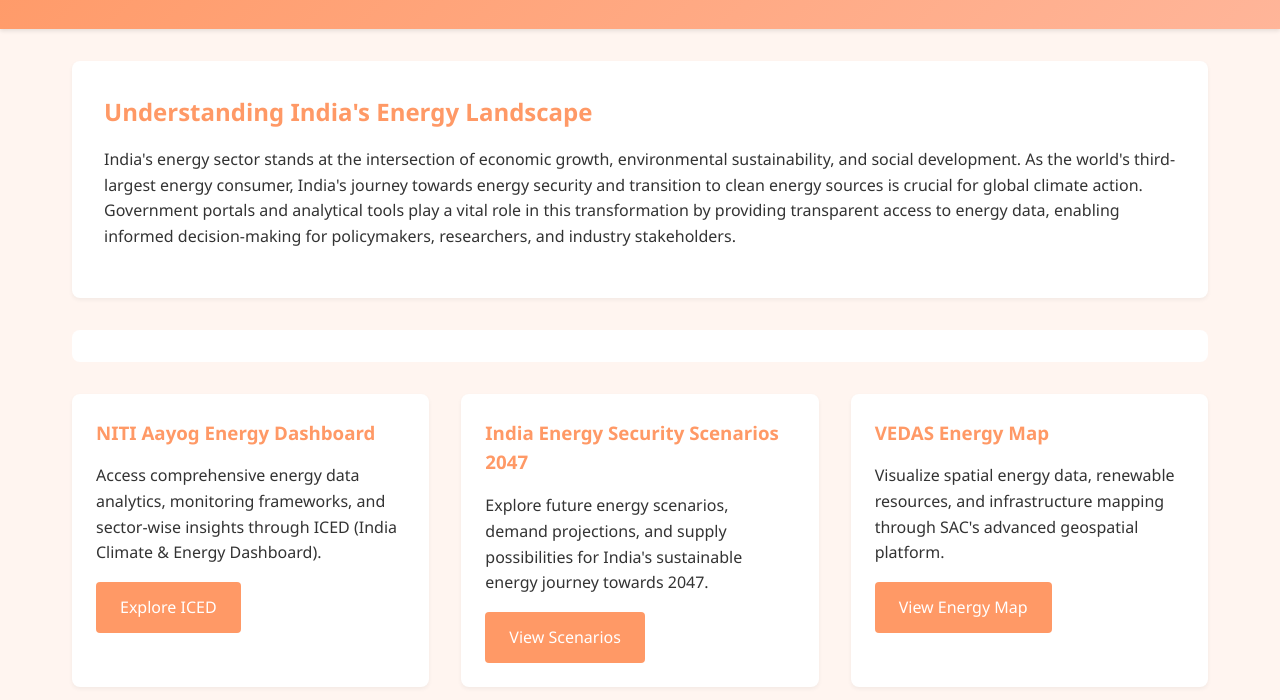
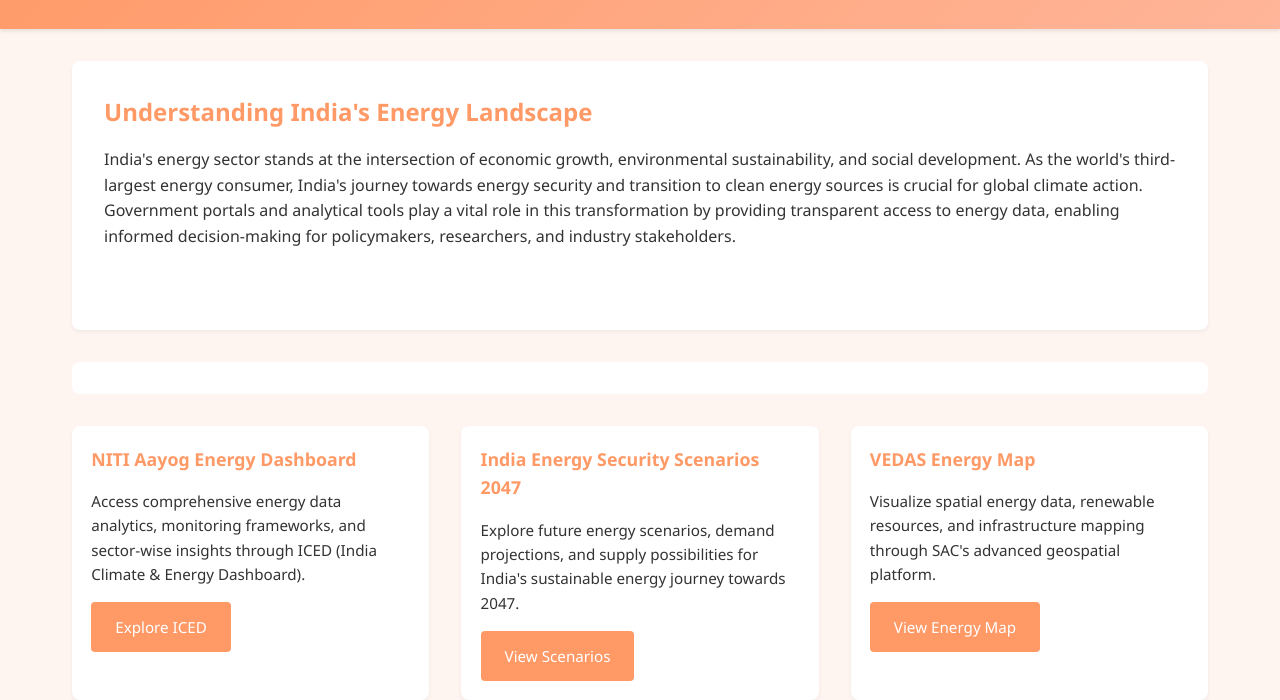
Before and after one commit to smorande/EnergyInsights, a plain HTML site: page index.html in a window 1280 px wide. Shown: the part 112-812 px from the top of the page. Drawn offline with Linux system fonts and the light colour scheme.

Commit message:
Add files via upload

```diff
--- a/index.html
+++ b/index.html
@@ -67,9 +67,10 @@
         .card {
             background: white;
             border-radius: 8px;
-            padding: 1.5rem;
+            padding: 1.2rem;
             box-shadow: 0 2px 4px rgba(0,0,0,0.05);
             transition: transform 0.3s ease;
+            font-size: 0.95rem;
         }
 
         .card:hover {
@@ -122,7 +123,7 @@
     <div class="container">
         <section class="intro">
             <h2>Understanding India's Energy Landscape</h2>
-            <p>India's energy sector stands at the intersection of economic growth, environmental sustainability, and social development. As the world's third-largest energy consumer, India's journey towards energy security and transition to clean energy sources is crucial for global climate action. Government portals and analytical tools play a vital role in this transformation by providing transparent access to energy data, enabling informed decision-making for policymakers, researchers, and industry stakeholders.</p>
+            <p style="margin-bottom: 3rem;">India's energy sector stands at the intersection of economic growth, environmental sustainability, and social development. As the world's third-largest energy consumer, India's journey towards energy security and transition to clean energy sources is crucial for global climate action. Government portals and analytical tools play a vital role in this transformation by providing transparent access to energy data, enabling informed decision-making for policymakers, researchers, and industry stakeholders.</p>
         </section>
 
         <div class="ad-section">
```
